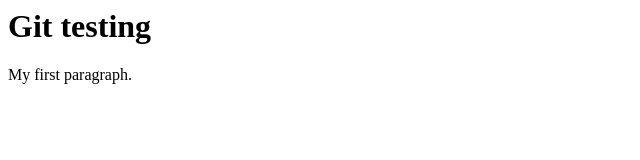
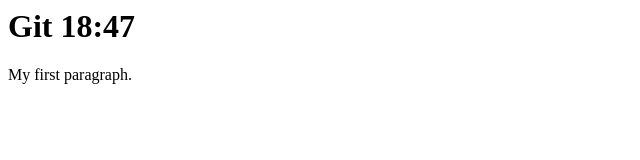
Before and after one commit to LSDD/gittest, a plain HTML site: page index.html in a window 1280 px wide. Shown: the full height of the page, 0-640 px from the left. Drawn offline with Linux system fonts and the light colour scheme.

Commit message:
added stuff

```diff
--- a/index.html
+++ b/index.html
@@ -4,7 +4,7 @@
 </head>
 <body>
 
-<h1>Git testing</h1>
+<h1>Git 18:47</h1>
 
 <p>My first paragraph.</p>
 
```
